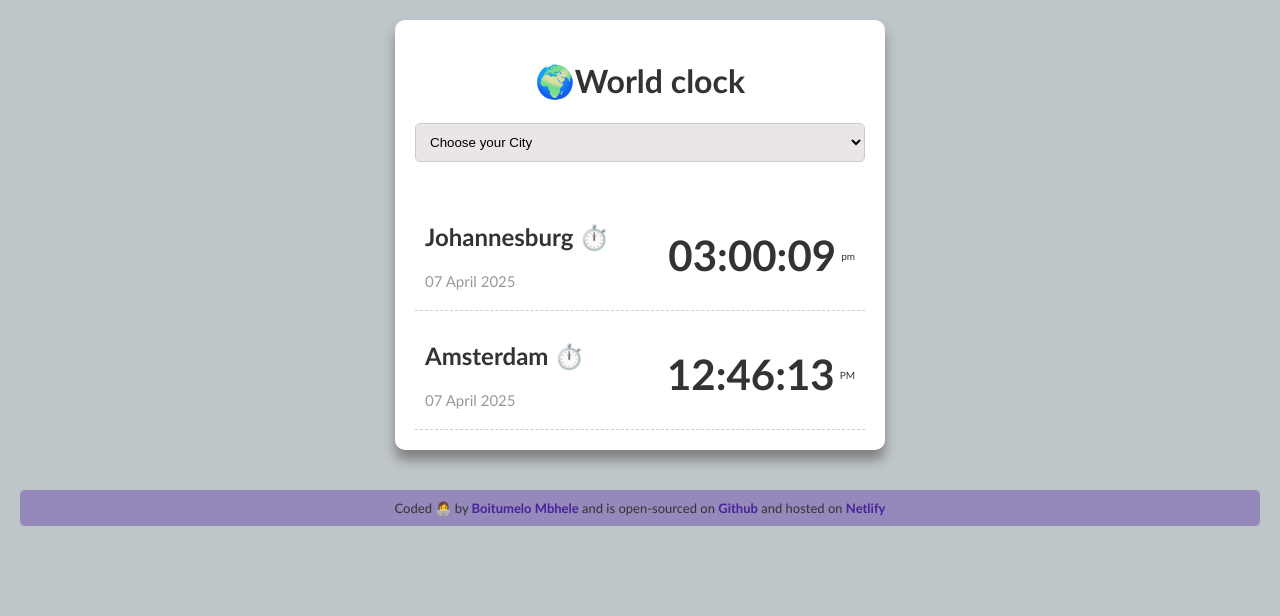
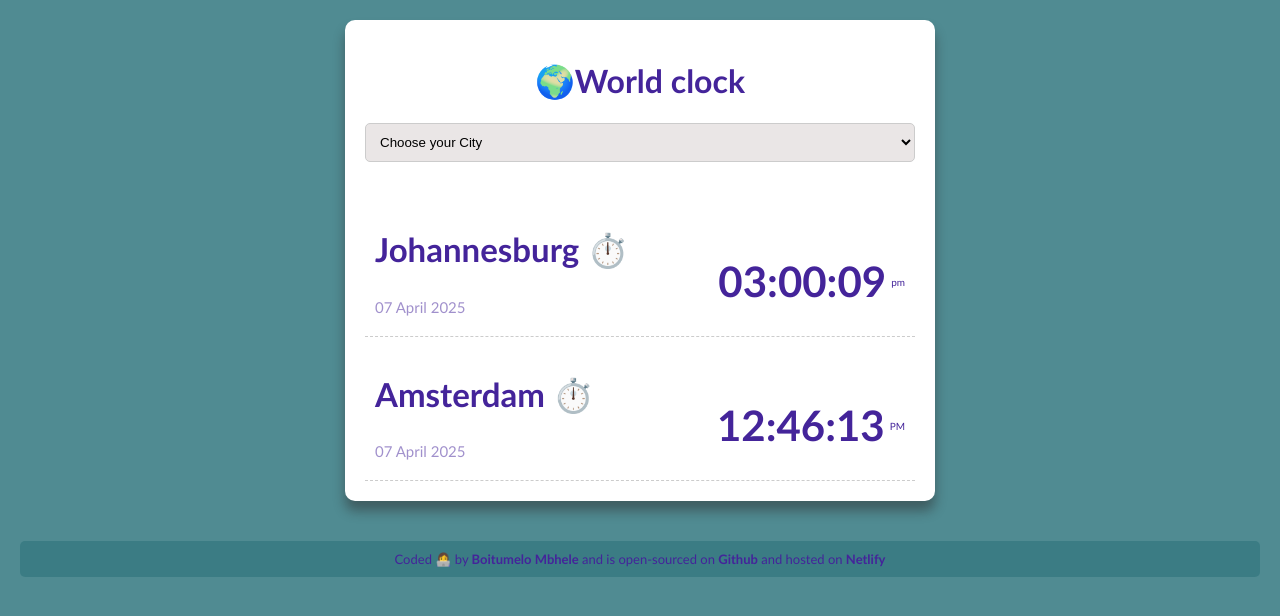
Before and after one commit to Boitybanks/world-clock, a plain HTML site: page index.html in a window 1280 px wide. Drawn offline with nearby package versions, Linux system fonts and the light colour scheme; a script that the page names is missing.

Commit message:
updated styling

```diff
--- a/css/style.css
+++ b/css/style.css
@@ -1,7 +1,9 @@
 body {
-  background-color: #bfc6c9;
-  color: #333;
+  background-color: #715164cb;
+  background-color: #387b83df;
+  color: #44249a;
   font-family: "calibri", sans-serif;
+  font-size: 22px;
   margin: 0;
   padding: 20px;
 }
@@ -57,7 +59,7 @@ footer {
   font-size: small;
   text-align: center;
   padding: 10px;
-  background-color: #8f7fb9df;
+  background-color: #387b83df;
   border-radius: 5px;
 }
 a {
@@ -71,7 +73,7 @@ a:hover {
 }
 .container {
   font-family: "calibri", sans-serif;
-  max-width: 450px;
+  max-width: 550px;
   margin: 0 auto;
   background-color: white;
   padding: 20px;
--- a/javascript/index.js
+++ b/javascript/index.js
@@ -16,7 +16,6 @@ function updateCityTime(event) {
   let cityTimezone = event.target.value;
   let citiesBodyElement = document.querySelector("#cities");
   let selectedCity = event.target.options[event.target.selectedIndex].text;
-  //
 
   let cityTime = moment()
     .tz(cityTimezone)
```
